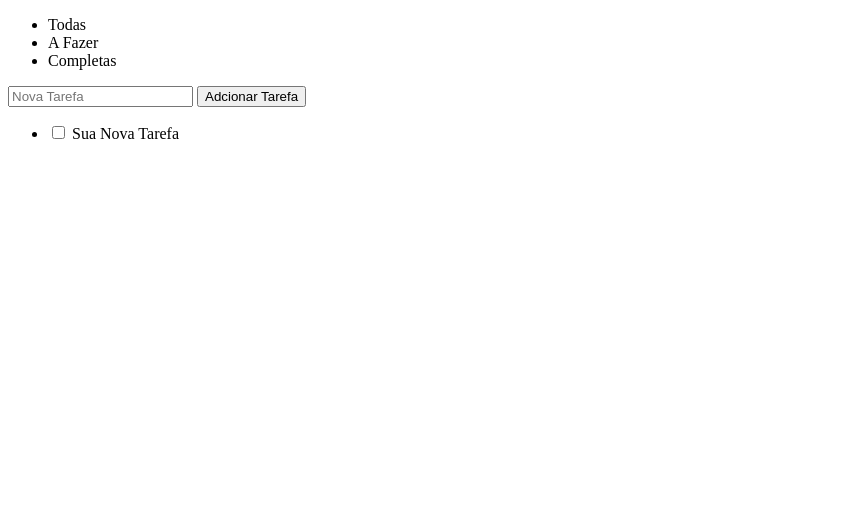
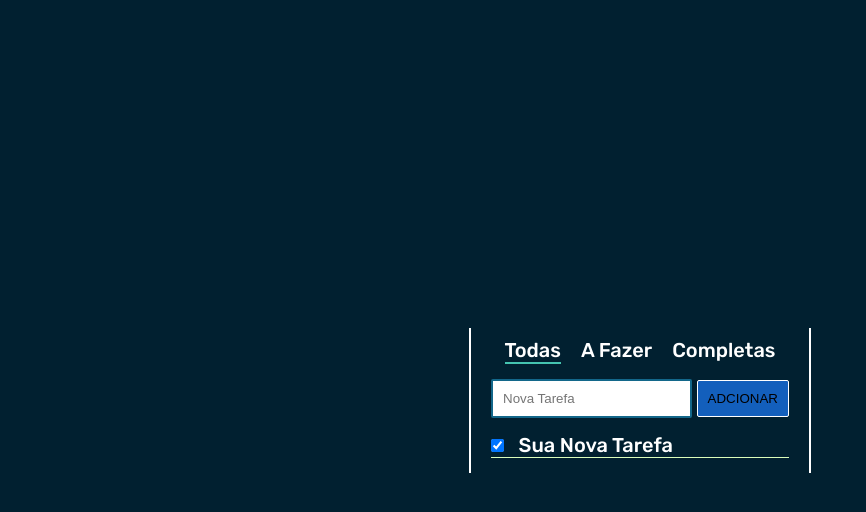
Before and after one commit to osvaldosousa/Todo-List, a plain HTML site: page index.html in a window 1280 px wide. Shown: the whole page, without its empty margins (0-866 px from the left). Drawn offline with Linux system fonts and the light colour scheme.

Commit message:
work in css
css not finished

```diff
--- a/index.html
+++ b/index.html
@@ -4,33 +4,34 @@
     <meta charset="UTF-8" />
     <meta http-equiv="X-UA-Compatible" content="IE=edge" />
     <meta name="viewport" content="width=device-width, initial-scale=1.0" />
-    <title>Todo List</title>
+    <link rel="stylesheet" href="styles/main.css">
+    <title>To Do List</title>
   </head>
   <body>
     <main>
       <section class="box-list">
         <nav>
-          <ul>
-            <li class="task-all" id="all">Todas</li>
+          <ul class="navegation-items">
+            <li class="task-all -show" id="all">Todas</li>
             <li class="task-active" id="active">A Fazer</li>
             <li class="task-completed" id="completed">Completas</li>
           </ul>
         </nav>
 
-        <div>
+        <div class="input-task">
           <input
             class="new-task"
             type="text"
             placeholder="Nova Tarefa"
             required
           />
-          <button class="btn-new-task">Adcionar Tarefa</button>
+          <button class="btn-new-task">ADCIONAR</button>
         </div>
 
         <div id="box-tasks">
           <ul id="list-task">
-            <li>
-              <input type="checkbox" name="meu-checkbox" />
+            <li class="list-tasks">
+              <input class= "item-task" type="checkbox" checked/>
               <label for="task-item">Sua Nova Tarefa</label>
             </li>
           </ul>
--- a/javascript/active-task.js
+++ b/javascript/active-task.js
@@ -4,7 +4,7 @@ function showTaskActive(taskActive) {
 
   taskActive.forEach(elemento => {
     $boxTasks.insertAdjacentHTML("beforeend", `
-      <li class="teste">
+      <li class="list-tasks">
         <input
           type="checkbox"
           name="meu-checkbox"
--- a/javascript/all-task.js
+++ b/javascript/all-task.js
@@ -4,7 +4,7 @@ function showAllTask() {
 
   allTask.forEach(elemento => {
     $boxTasks.insertAdjacentHTML("beforeend", `
-      <li>
+      <li class="list-tasks">
         <input
           type="checkbox"
           name="meu-checkbox"
--- a/javascript/completed-task.js
+++ b/javascript/completed-task.js
@@ -4,7 +4,7 @@ function showTaskCompleted(taskActive) {
 
   taskActive.forEach(elemento => {
     $boxTasks.insertAdjacentHTML("beforeend", `
-      <li>
+      <li class="list-tasks">
         <input
           type="checkbox"
           name="meu-checkbox"
--- a/javascript/create-tasks.js
+++ b/javascript/create-tasks.js
@@ -11,7 +11,7 @@ function newTask(task) {
 
   allTask.forEach(elemento => {
     $boxTasks.insertAdjacentHTML("beforeend", `
-      <li>
+      <li class="list-tasks">
         <input
           type="checkbox"
           name="meu-checkbox"
--- /dev/null
+++ b/styles/generic.css
@@ -0,0 +1,6 @@
+@import url('https://fonts.googleapis.com/css2?family=Rubik:wght@500&display=swap');
+
+html, body {
+  font-size: 62.5%;
+  font-family: 'Rubik', sans-serif;
+}
--- /dev/null
+++ b/styles/main.css
@@ -0,0 +1,66 @@
+@import url(reset.css);
+@import url(generic.css);
+
+main {
+  width: 100vw;
+  height: 100vh;
+  display: flex;
+  justify-content: center;
+  align-items: center;
+  background-color: #012030;
+}
+
+.box-list {
+  font-size: 2rem;
+  color: #fff;
+  padding: 10px 20px;
+  border-left: 2px solid;
+  border-right: 2px solid;
+}
+
+.navegation-items {
+  display: flex;
+  justify-content: center;
+  gap: 20px;
+  margin-bottom: 15px;
+}
+
+.navegation-items li {
+  cursor: pointer;
+}
+
+.navegation-items .-show {
+  border-bottom: 2px solid #45C4B0;
+}
+
+.input-task {
+  margin-bottom: 15px;
+}
+
+.input-task .new-task {
+  padding: 10px;
+  border: 2px solid #13678A;
+  border-radius: 2px;
+}
+
+.btn-new-task{
+  border: 1px solid #fff;
+  border-radius: 2px;
+  padding: 10px;
+  background-color: rgba(25, 112, 226, 0.788);
+  cursor: pointer;
+}
+
+.list-tasks {
+  border-bottom: 1px solid #DAFDBA;
+  margin-bottom: 5px;
+}
+
+.item-task {
+  margin-right: 10px;
+}
+
+.item-task:checked {
+  background-color: #af4c4c; /* cor de fundo quando o checkbox estiver marcado */
+  border-color: #af4c4c; /* cor da borda quando o checkbox estiver marcado */
+}
--- /dev/null
+++ b/styles/reset.css
@@ -0,0 +1,6 @@
+* {
+  margin: 0;
+  padding: 0;
+  box-sizing: border-box;
+  list-style: none;
+}
```
Also changed, not shown: style.css (deleted).
